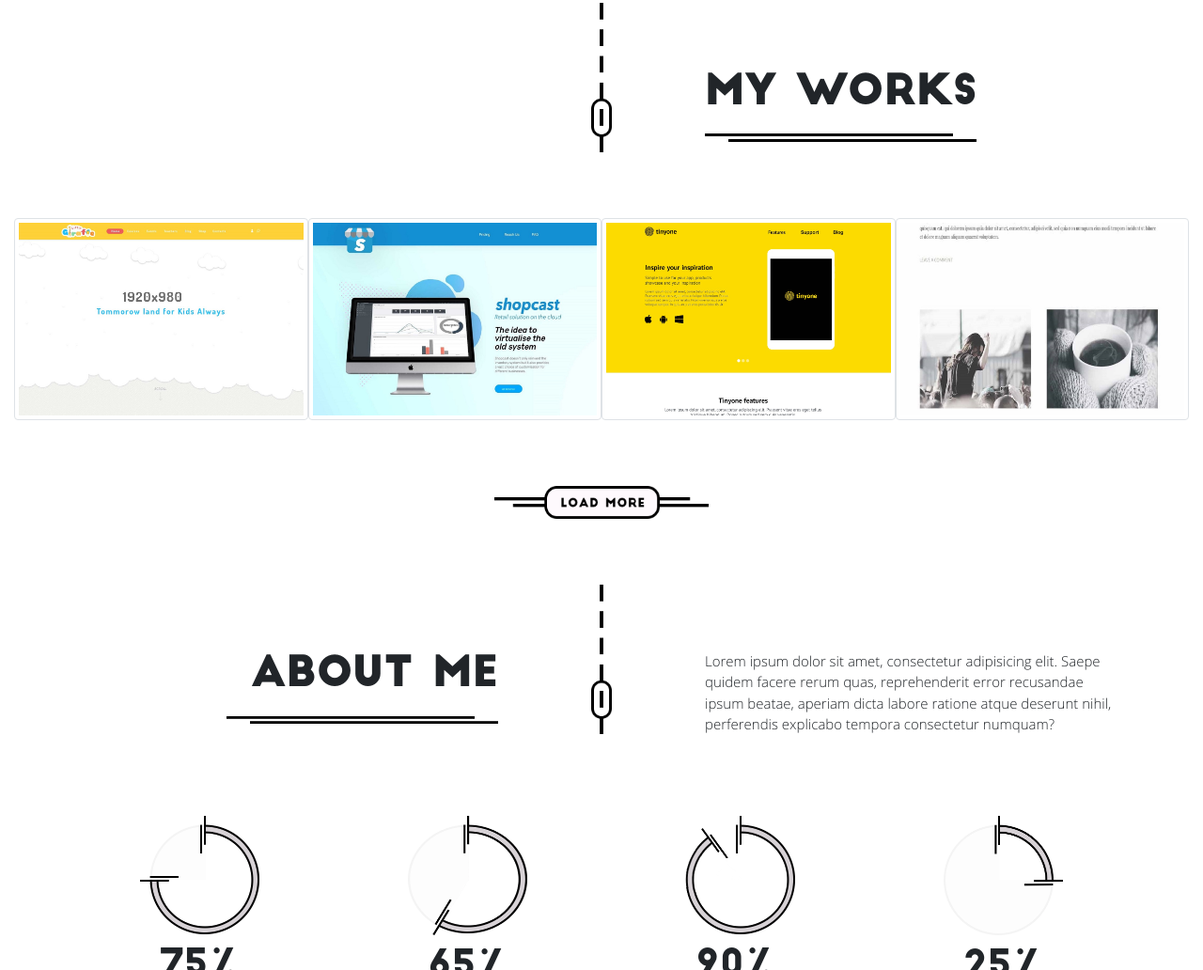
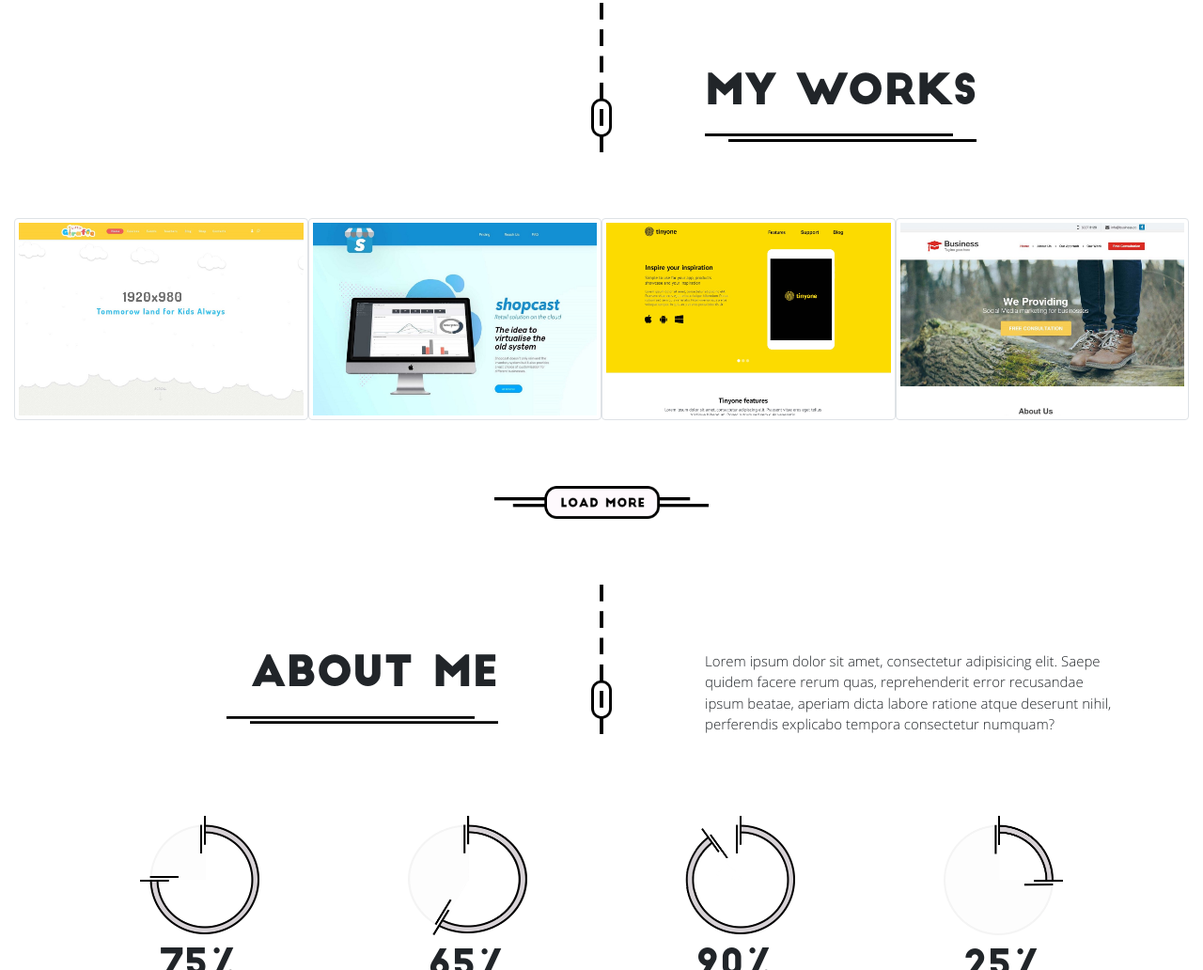
Before and after one commit to ch0wdhury/Portfolio, a plain HTML site: page index.html in a window 1280 px wide. Shown: the part 1317-2349 px from the top of the page at 94% size. Drawn offline with Linux system fonts and the light colour scheme; a script that the page names is missing.

Commit message:
Add files via upload

```diff
--- a/index.html
+++ b/index.html
@@ -228,7 +228,7 @@
 			</div>
 			<div class="col-xl-3 col-lg-3 col-md-3 col-6">
 				<div class="works_content">
-					<a href="https://ch0wdhury.github.io/BS-Minim0/" target="_blank"><img class="img-thumbnail" src="images/minimo.jpg" alt="Minim0"></a>
+					<a href="https://ch0wdhury.github.io/Business-Agency/" target="_blank"><img class="img-thumbnail" src="images/Agency.jpg" alt="Business Agency"></a>
 				</div>
 			</div>
 		</div>
```
Also changed, not shown: images/Agency.jpg (added).
